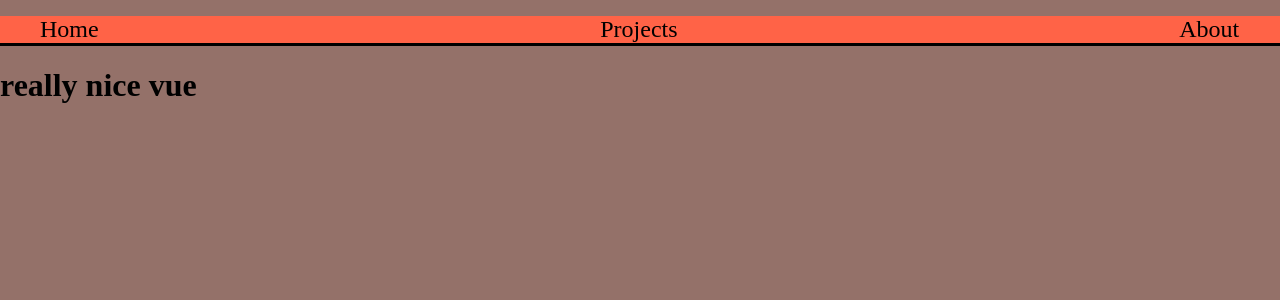
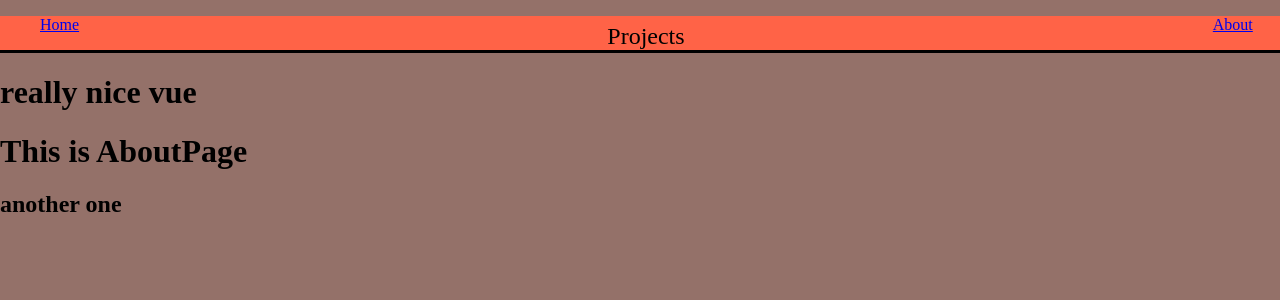
Before and after one commit to johnxadams/great-vue-from-here, a Vue app: page /about in a window 1280 px wide. Shown: the top 300 px of the page. Built offline with nearby package versions, Linux system fonts and the light colour scheme.

Commit message:
router implemented - Home and Aboutpage

```diff
--- a/src/App.vue
+++ b/src/App.vue
@@ -5,7 +5,6 @@ import navbar from "./components/navbar.vue";
 <template>
   <navbar />
   <h1>really nice vue</h1>
-
   <!-- <nav>
         <RouterLink to="/">Home</RouterLink>
         <RouterLink to="/about">About</RouterLink>
--- a/src/components/navbar.vue
+++ b/src/components/navbar.vue
@@ -1,11 +1,15 @@
-<script setup></script>
+<script setup>
+import { useRouter } from "vue-router";
+</script>
 
 <template>
   <nav v-bind:class="$style.navbarContainer">
     <ul>
-      <li>Home</li>
+          <router-link to="/">Home</router-link>
+
       <li>Projects</li>
-      <li>About</li>
+          <router-link to="/about">About</router-link>
+
     </ul>
   </nav>
 </template>
--- a/src/main.ts
+++ b/src/main.ts
@@ -6,7 +6,11 @@ import router from './router'
 
 // import './assets/main.css'
 
+
 const app = createApp(App)
+// const router = createRouter({
+//     routes
+//   });
 
 app.use(createPinia())
 app.use(router)
--- /dev/null
+++ b/src/views/AboutPage.vue
@@ -0,0 +1,12 @@
+<script setup>
+
+</script>
+
+<template>
+    <h1>This is AboutPage</h1>
+    <h2>another one</h2>
+</template>
+
+<style module lang="scss">
+
+</style>
--- /dev/null
+++ b/src/views/HomePage.vue
@@ -0,0 +1,11 @@
+<script setup>
+
+</script>
+
+<template>
+    <h1>This is HomePage</h1>
+</template>
+
+<style module lang="scss">
+
+</style>
```
Also changed, not shown: src/router/index.ts (+12 -4 lines).
